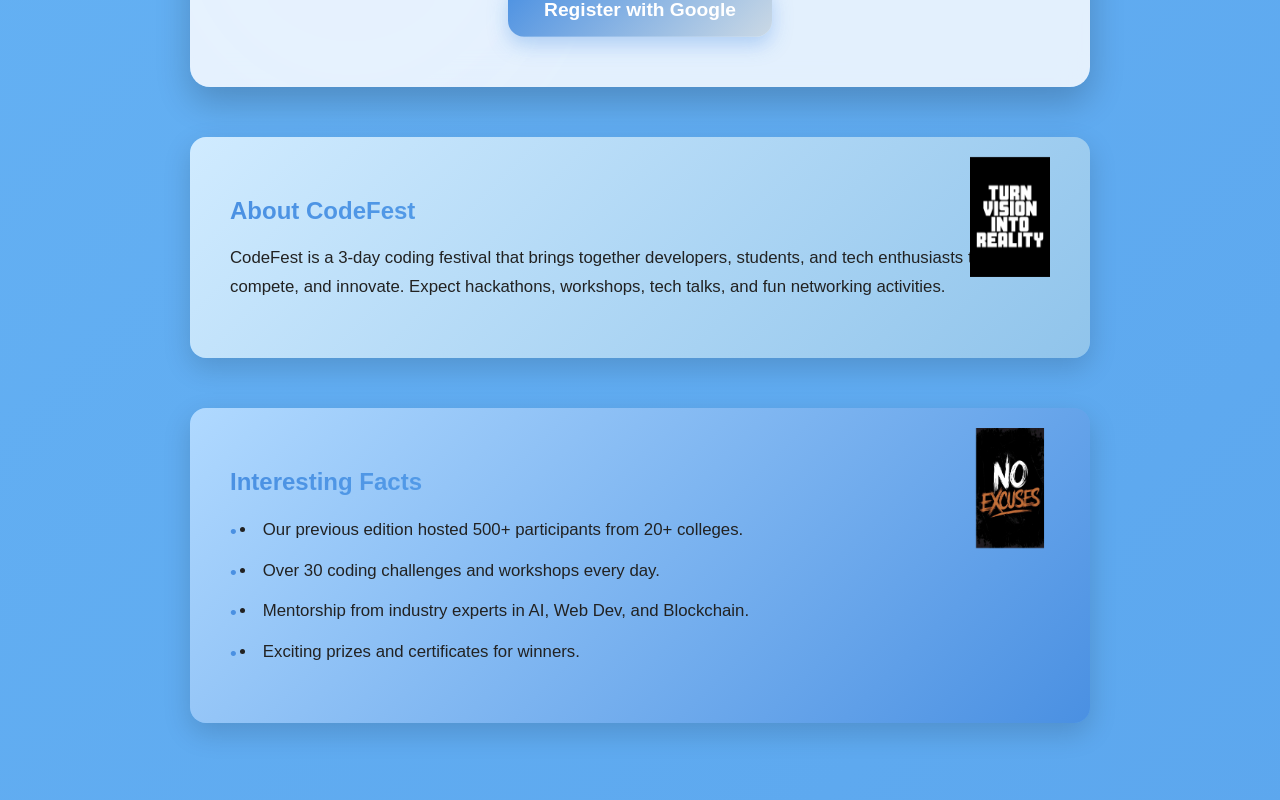
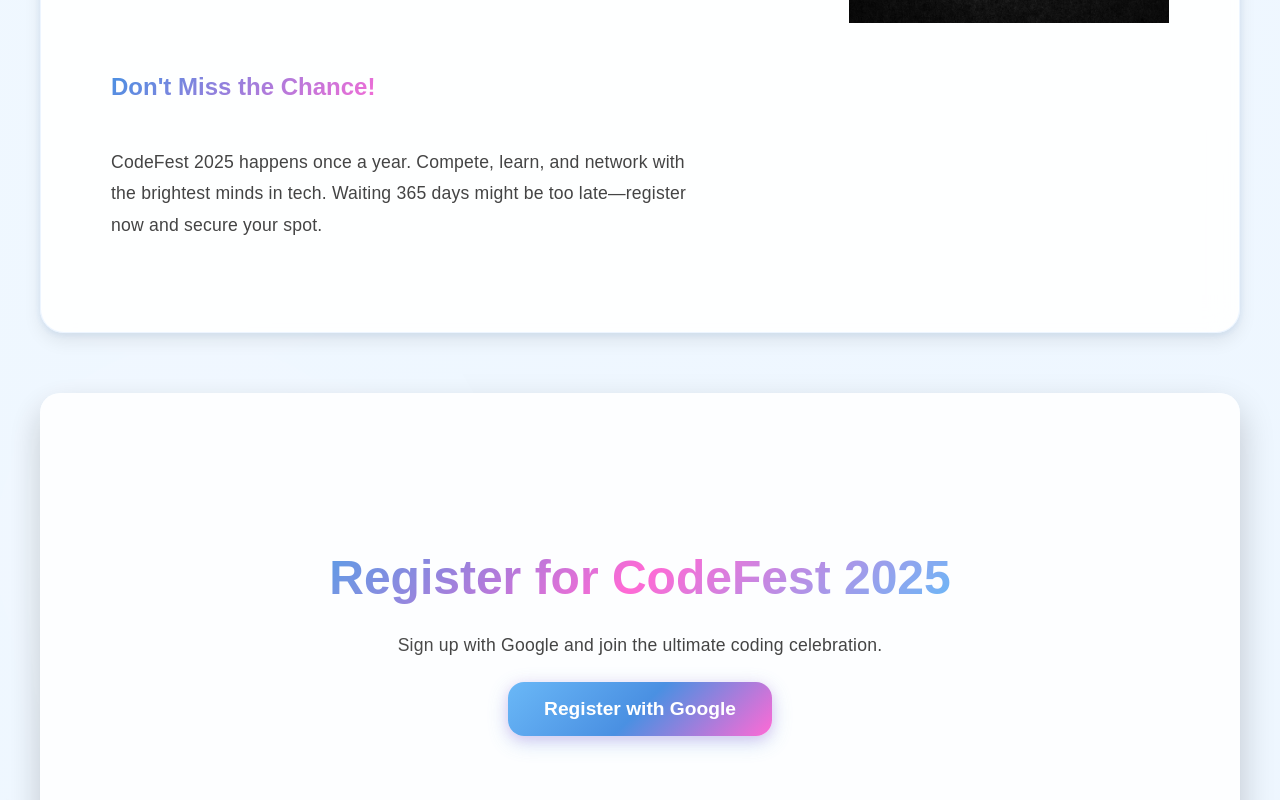
Before and after one commit to ARYANCY/landingpage, a React (Vite) app in the folder frontend/: page / in a window 1280 px wide. Shown: the part 620-1420 px from the top of the page. Built offline with nearby package versions, Linux system fonts and the light colour scheme; no server answers.

Commit message:
improvides styling

```diff
--- a/frontend/css/Login.css
+++ b/frontend/css/Login.css
@@ -4,6 +4,9 @@
   --accent-light-alt: #6AB8F7;
   --accent-dark: #ff7ee3;
   --accent-dark-alt: #7ab6ff;
+  --img-size: 320px;
+  --img-gap: 50px;
+  --section-pad: 70px;
 }
 
 [data-theme="dark"] {
@@ -17,7 +20,7 @@ body {
   background: linear-gradient(135deg, #D0E8FF, #6AB8F7, #4A90E2);
   background-size: 600% 600%;
   animation: gradientBG 20s ease infinite;
-  transition: all 0.3s ease;
+  transition: background 0.4s ease, color 0.4s ease;
 }
 
 [data-theme="dark"] body {
@@ -27,165 +30,173 @@ body {
 }
 
 @keyframes gradientBG {
-  0% { background-position: 0% 50%; }
-  50% { background-position: 100% 50%; }
-  100% { background-position: 0% 50%; }
+  0% { background-position: 0% 50% }
+  50% { background-position: 100% 50% }
+  100% { background-position: 0% 50% }
 }
 @keyframes gradientBGDark {
-  0% { background-position: 0% 50%; }
-  50% { background-position: 100% 50%; }
-  100% { background-position: 0% 50%; }
+  0% { background-position: 0% 50% }
+  50% { background-position: 100% 50% }
+  100% { background-position: 0% 50% }
 }
 
 .login-page {
-  max-width: 900px;
+  max-width: 1200px;
   margin: 0 auto;
   padding: 40px 20px;
-  transition: all 0.3s ease;
   position: relative;
   z-index: 1;
 }
 
+/* COMMON CARD SECTIONS */
 .cta-section,
 .highlight-section,
 .about-fest,
 .facts-section {
-  position: relative;
-  margin-bottom: 50px;
-  padding: 40px;
-  border-radius: 16px;
+  margin-bottom: 60px;
+  padding: var(--section-pad);
+  border-radius: 20px;
   backdrop-filter: blur(12px);
-  box-shadow: 0 10px 28px rgba(0,0,0,0.15);
-  transition: all 0.4s ease;
-  overflow: hidden;
+  box-shadow: 0 10px 28px rgba(0,0,0,0.2);
+  transition: transform 0.4s ease, box-shadow 0.4s ease;
+  min-height: 400px;
 }
 
-[data-theme="dark"] .cta-section,
-[data-theme="dark"] .highlight-section,
-[data-theme="dark"] .about-fest,
-[data-theme="dark"] .facts-section {
-  box-shadow: 0 10px 28px rgba(0,0,0,0.5);
+.highlight-section { background: linear-gradient(135deg, #E0F0FF, #B0D4F5) }
+.about-fest       { background: linear-gradient(135deg, #D0EBFF, #90C4EB) }
+.facts-section    { background: linear-gradient(135deg, #B0D9FF, #4A90E2) }
+
+[data-theme="dark"] .highlight-section { background: linear-gradient(135deg, #1A1F3C, #0A101F) }
+[data-theme="dark"] .about-fest       { background: linear-gradient(135deg, #10152A, #1B1F3B) }
+[data-theme="dark"] .facts-section    { background: linear-gradient(135deg, #121526, #0A0F1F) }
+
+.highlight-section:hover,
+.about-fest:hover,
+.facts-section:hover {
+  transform: translateY(-6px) scale(1.03);
+  box-shadow: 0 14px 30px rgba(74, 144, 226, 0.3);
 }
-
-.highlight-section { background: linear-gradient(135deg, #E0F0FF, #B0D4F5); }
-.about-fest { background: linear-gradient(135deg, #D0EBFF, #90C4EB); }
-.facts-section { background: linear-gradient(135deg, #B0D9FF, #4A90E2); }
-
-[data-theme="dark"] .highlight-section { background: linear-gradient(135deg, #1A1F3C, #0A101F); }
-[data-theme="dark"] .about-fest { background: linear-gradient(135deg, #10152A, #1B1F3B); }
-[data-theme="dark"] .facts-section { background: linear-gradient(135deg, #121526, #0A0F1F); }
 
 .cta-section h1,
 .highlight-section h2,
 .about-fest h2,
 .facts-section h2 {
-  font-weight: 700;
+  font-weight: 800;
   background: linear-gradient(135deg, #4A90E2, #6AB8F7);
   -webkit-background-clip: text;
   -webkit-text-fill-color: transparent;
-  transition: all 0.3s ease;
+  background-clip: text;
+  margin-top: 0;
 }
+
 [data-theme="dark"] .cta-section h1,
 [data-theme="dark"] .highlight-section h2,
 [data-theme="dark"] .about-fest h2,
 [data-theme="dark"] .facts-section h2 {
-  background: linear-gradient(135deg, #ff7ee3, #7ab6ff);
+  background: linear-gradient(135deg, var(--accent-dark), var(--accent-dark-alt));
   -webkit-background-clip: text;
   -webkit-text-fill-color: transparent;
-  background-clip: text;
 }
 
 .cta-section p,
 .highlight-section p,
 .about-fest p,
-.facts-section p,
-.facts-section ul {
-  font-size: 1.05rem;
-  line-height: 1.7;
-  color: #222;
-  transition: color 0.3s;
+.facts-section p {
+  font-size: 1.1rem;
+  line-height: 1.8;
+  letter-spacing: 0.3px;
+  margin: 10px 0 20px;
+  color: var(--text-color);
 }
 
 [data-theme="dark"] .cta-section p,
 [data-theme="dark"] .highlight-section p,
 [data-theme="dark"] .about-fest p,
-[data-theme="dark"] .facts-section p,
-[data-theme="dark"] .facts-section ul {
-  color: #eee;
+[data-theme="dark"] .facts-section p {
+  color: #ddd;
+}
+
+/* IMAGE + TEXT SECTIONS */
+.highlight-section,
+.about-fest {
+  display: grid;
+  grid-template-columns: 1fr var(--img-size);
+  align-items: center;
+  gap: var(--img-gap);
 }
 
 .section-image {
-  position: absolute;
-  width: 120px;
-  height: 120px;
+  width: 100%;
+  max-width: var(--img-size);
+  height: auto;
   object-fit: contain;
-  top: 20px;
-  transition: all 0.4s ease, transform 0.8s ease;
-  animation: float 5s ease-in-out infinite alternate;
-  z-index: 1;
+  transition: transform 0.3s ease;
+  cursor: pointer;
 }
-[data-theme="light"] .section-image { right: 20px; }
-[data-theme="dark"] .section-image { left: 20px; }
-@keyframes float {
-  0% { transform: translateY(0px); }
-  50% { transform: translateY(-12px) translateX(2px); }
-  100% { transform: translateY(0px); }
+.section-image:hover {
+  transform: scale(1.05);
+  filter: drop-shadow(0 6px 15px rgba(0,0,0,0.25));
 }
 
-.facts-section ul {
-  list-style: disc inside;
-  margin-top: 20px;
-  padding-left: 0;
+.section-content {
+  display: flex;
+  flex-direction: column;
+  justify-content: center;
+  gap: 16px;
+  max-width: 600px;
 }
-.facts-section li {
-  margin-bottom: 12px;
-  padding-left: 10px;
-  position: relative;
+
+/* ORDER SWAP (light → text left, dark → text right) */
+[data-theme="light"] .highlight-section .section-image,
+[data-theme="light"] .about-fest .section-image {
+  grid-column: 2;
 }
-.facts-section li::before {
-  content: "•";
-  position: absolute;
-  left: 0;
-  font-size: 1.2rem;
-  top: 0;
-  color: #4A90E2;
-  transition: color 0.3s;
+[data-theme="light"] .highlight-section .section-content,
+[data-theme="light"] .about-fest .section-content {
+  grid-column: 1;
 }
-[data-theme="dark"] .facts-section li::before { color: #ff7ee3; }
 
-.highlight-section:hover,
-.about-fest:hover,
-.facts-section:hover {
-  transform: translateY(-5px) scale(1.03);
-  box-shadow: 0 12px 28px rgba(74, 144, 226, 0.25);
+[data-theme="dark"] .highlight-section .section-image,
+[data-theme="dark"] .about-fest .section-image {
+  grid-column: 1;
+}
+[data-theme="dark"] .highlight-section .section-content,
+[data-theme="dark"] .about-fest .section-content {
+  grid-column: 2;
+}
+
+/* CTA */
+.cta-section,
+.facts-section {
+  display: flex;
+  flex-direction: column;
+  align-items: center;
+  justify-content: center;
+  text-align: center;
 }
 
 .cta-section {
-  text-align: center;
   background: rgba(255,255,255,0.85);
   border-radius: 20px;
   padding: 50px 30px;
   box-shadow: 0 15px 35px rgba(0,0,0,0.2);
   backdrop-filter: blur(15px);
-  overflow: hidden;
   position: relative;
-  animation: pulseBG 5s ease-in-out infinite alternate;
 }
 [data-theme="dark"] .cta-section {
   background: rgba(10,10,30,0.7);
   box-shadow: 0 15px 35px rgba(0,0,0,0.5);
-  animation: pulseBGDark 5s ease-in-out infinite alternate;
 }
 
 .cta-section::before {
   content: '';
   position: absolute;
-  width: 400px;
-  height: 400px;
+  width: 420px;
+  height: 420px;
   border-radius: 50%;
   background: rgba(255,255,255,0.15);
-  top: -50px;
-  left: -50px;
+  top: -60px;
+  left: -60px;
   filter: blur(60px);
   animation: glowCircle 8s ease-in-out infinite alternate;
   z-index: 0;
@@ -196,13 +207,12 @@ body {
 
 .cta-section h1 {
   font-size: 3rem;
+  margin-bottom: 15px;
   font-weight: 800;
-  margin-bottom: 15px;
-  animation: slideText 6s ease-in-out infinite alternate;
 }
 
 .cta-section button {
-  background: linear-gradient(135deg, #4A90E2, #cbd9e5);
+  background: linear-gradient(135deg, #4A90E2, #6AB8F7);
   color: #fff;
   padding: 16px 36px;
   font-size: 1.2rem;
@@ -210,9 +220,8 @@ body {
   border: none;
   border-radius: 16px;
   cursor: pointer;
-  transition: all 0.3s ease;
+  transition: transform 0.3s ease, box-shadow 0.3s ease, background 0.3s ease;
   box-shadow: 0 8px 20px rgba(74,144,226,0.35);
-  animation: bounceBtn 2s ease-in-out infinite;
 }
 [data-theme="dark"] .cta-section button {
   background: linear-gradient(135deg, #ff7ee3, #7ab6ff);
@@ -228,51 +237,116 @@ body {
   box-shadow: 0 14px 30px rgba(255,126,227,0.45);
 }
 
-@keyframes pulseBG {
-  0% { background: rgba(255,255,255,0.85); }
-  50% { background: rgba(230,240,255,0.9); }
-  100% { background: rgba(255,255,255,0.85); }
+/* FACTS */
+.facts-section ul {
+  list-style: none;
+  margin: 20px auto 0;
+  padding: 0;
+  max-width: 700px;
+  text-align: center;
 }
-@keyframes pulseBGDark {
-  0% { background: rgba(10,10,30,0.7); }
-  50% { background: rgba(20,20,50,0.75); }
-  100% { background: rgba(10,10,30,0.7); }
+.facts-section li {
+  font-size: 1.05rem;
+  margin-bottom: 14px;
+  padding-left: 22px;
+  position: relative;
+  line-height: 1.6;
+  display: inline-block;
+  text-align: left;
 }
-@keyframes slideText {
-  0% { transform: translateX(0px); }
-  50% { transform: translateX(5px); }
-  100% { transform: translateX(0px); }
+.facts-section li::before {
+  content: "◆";
+  position: absolute;
+  left: 0;
+  font-size: 0.9rem;
+  top: 4px;
+  color: var(--accent-light);
+  transition: color 0.3s ease;
 }
-@keyframes bounceBtn {
-  0% { transform: translateY(0); }
-  50% { transform: translateY(-6px); }
-  100% { transform: translateY(0); }
+[data-theme="dark"] .facts-section li::before {
+  color: var(--accent-dark);
 }
-@keyframes glowCircle {
-  0% { transform: translate(0,0) scale(1); opacity: 0.7; }
-  50% { transform: translate(20px,10px) scale(1.1); opacity: 0.9; }
-  100% { transform: translate(0,0) scale(1); opacity: 0.7; }
+.facts-section li:hover {
+  transform: translateX(6px);
+  transition: transform 0.3s ease;
 }
 
-@media (max-width: 992px) {
-  .cta-section h1 { font-size: 2.6rem; }
-  .highlight-section h2,
-  .about-fest h2,
-  .facts-section h2 { font-size: 2rem; }
+/* EFFECTS */
+@keyframes glowCircle {
+  0% { transform: translate(0,0) scale(1); opacity: 0.7 }
+  50% { transform: translate(20px,10px) scale(1.1); opacity: 0.9 }
+  100% { transform: translate(0,0) scale(1); opacity: 0.7 }
 }
-@media (max-width: 768px) {
-  .cta-section h1 { font-size: 2.2rem; }
-  .cta-section p { font-size: 1rem; }
+
+/* RESPONSIVE */
+@media (max-width: 900px) {
+  :root { --img-size: 250px; --img-gap: 30px }
+  .cta-section h1 { font-size: 2.2rem }
+  .cta-section p,
   .highlight-section p,
   .about-fest p,
-  .facts-section p { font-size: 1rem; }
-  .section-image { width: 90px; height: 90px; top: 10px; }
+  .facts-section p { font-size: 1rem }
 }
-@media (max-width: 480px) {
-  .cta-section h1 { font-size: 1.8rem; }
-  .cta-section p { font-size: 0.95rem; }
+@media (max-width: 600px) {
   .highlight-section,
-  .about-fest,
-  .facts-section { padding: 25px; }
-  .section-image { display: none; }
+  .about-fest {
+    display: flex;
+    flex-direction: column;
+    text-align: center;
+    padding: 30px 20px;
+  }
+  .section-image { order: -1; max-width: 180px; margin: 0 auto 20px }
+  .section-content { max-width: 100%; }
+  .cta-section h1 { font-size: 1.8rem }
 }
+
+/* 🌞 LIGHT MODE REFINEMENTS */
+[data-theme="light"] body {
+  background: linear-gradient(135deg, #fdfdfd, #f0f8ff, #e6f0ff);
+  background-size: 600% 600%;
+  animation: gradientBGLight 18s ease infinite;
+}
+@keyframes gradientBGLight {
+  0% { background-position: 0% 50% }
+  50% { background-position: 100% 50% }
+  100% { background-position: 0% 50% }
+}
+[data-theme="light"] .highlight-section,
+[data-theme="light"] .about-fest,
+[data-theme="light"] .facts-section {
+  background: rgba(255, 255, 255, 0.9);
+  border: 1px solid rgba(200, 220, 255, 0.3);
+  box-shadow: 0 8px 18px rgba(0,0,0,0.08),
+              0 2px 6px rgba(74,144,226,0.12);
+  backdrop-filter: blur(14px);
+  border-radius: 24px;
+}
+[data-theme="light"] h1,
+[data-theme="light"] h2 {
+  background: linear-gradient(135deg, #4A90E2, #ff6ad5, #6AB8F7);
+  -webkit-background-clip: text;
+  -webkit-text-fill-color: transparent;
+}
+[data-theme="light"] p {
+  color: #444;
+  font-weight: 400;
+  letter-spacing: 0.2px;
+}
+[data-theme="light"] .section-image:hover {
+  transform: scale(1.06) rotate(-1deg);
+  filter: drop-shadow(0 8px 20px rgba(74,144,226,0.25))
+          drop-shadow(0 4px 10px rgba(255,106,213,0.25));
+}
+[data-theme="light"] .cta-section button {
+  background: linear-gradient(135deg, #6AB8F7, #4A90E2, #ff6ad5);
+  color: #fff;
+  font-weight: 700;
+  box-shadow: 0 6px 20px rgba(74,144,226,0.3),
+              0 3px 12px rgba(255,106,213,0.25);
+}
+[data-theme="light"] .cta-section button:hover {
+  background: linear-gradient(135deg, #357abd, #ff4fb9);
+  transform: translateY(-6px) scale(1.1);
+  box-shadow: 0 10px 25px rgba(74,144,226,0.35),
+              0 5px 15px rgba(255,106,213,0.3);
+}
--- a/frontend/pages/Login.jsx
+++ b/frontend/pages/Login.jsx
@@ -1,74 +1,105 @@
-import React from 'react';
-import '../css/Login.css';
+import React, { useMemo, useState, useEffect } from "react";
+import "../css/Login.css";
 
 const Login = () => {
   const handleGoogleRegister = () => {
     window.location.href = `${import.meta.env.VITE_API_URL}/auth/google`;
   };
 
-  const images = {
-    cta: {
-      light: '/Now-or-Never.svg',
-      dark: '/download.svg',
-    },
+  const images = useMemo(
+    () => ({
       highlight: {
-      light: '/hi.jpg',
-      dark: '/d.jpg'
+        light: "/hi.jpg",
+        dark: "/d.jpg",
       },
       about: {
-      light: '/a.jpg',
-      dark: '/ab.jpg'
+        light: "/a.jpg",
+        dark: "/ab.jpg",
       },
-    facts: {
-      light: '/w.jpg',
-      dark: '/fa.jpg'
-    }
-  };
+    }),
+    []
+  );
 
-  const theme = document.documentElement.getAttribute('data-theme') || 'light';
+  const [theme, setTheme] = useState(
+    document.documentElement.getAttribute("data-theme")?.toLowerCase() || "light"
+  );
+
+  useEffect(() => {
+    const observer = new MutationObserver(() => {
+      const newTheme =
+        document.documentElement.getAttribute("data-theme")?.toLowerCase() ||
+        "light";
+      setTheme(newTheme);
+    });
+
+    observer.observe(document.documentElement, {
+      attributes: true,
+      attributeFilter: ["data-theme"],
+    });
+
+    return () => observer.disconnect();
+  }, []);
 
   return (
     <div className="login-page">
-
-
-
       <section className="highlight-section">
-        <img src={images.highlight[theme]} className="section-image" />
+        <img
+          src={images.highlight[theme]}
+          alt="Highlight"
+          className="section-image"
+          loading="lazy"
+        />
+         <div class="section-content">
             <h2>Don't Miss the Chance!</h2>
             <p>
-          CodeFest 2025 happens once a year. Compete, learn, and network with the brightest minds
-          in tech. Waiting 365 days might be too late—register now and secure your spot.
+              CodeFest 2025 happens once a year. Compete, learn, and network with the
+              brightest minds in tech. Waiting 365 days might be too late—register
+              now and secure your spot.
             </p>
+         </div>
+
       </section>
 
       <section className="cta-section">
-        <img src={images.cta[theme]}className="section-image" />
         <h1>Register for CodeFest 2025</h1>
-        <p>Sign up with Google and join the ultimate coding celebration</p>
-        <button onClick={handleGoogleRegister}>Register with Google</button>
+        <p>Sign up with Google and join the ultimate coding celebration.</p>
+        <button
+          onClick={handleGoogleRegister}
+          className="google-register-btn"
+        >
+          Register with Google
+        </button>
       </section>
 
       <section className="about-fest">
-        <img src={images.about[theme]} className="section-image" />
+        <img
+          src={images.about[theme]}
+          alt="About CodeFest"
+          className="section-image"
+          loading="lazy"
+        />
+        <div class="section-content">
           <h2>About CodeFest</h2>
           <p>
-          CodeFest is a 3-day coding festival that brings together developers, students, and
-          tech enthusiasts to learn, compete, and innovate. Expect hackathons, workshops,
-          tech talks, and fun networking activities.
+            CodeFest is a 3-day coding festival that brings together developers,
+            students, and tech enthusiasts to learn, compete, and innovate. Expect
+            hackathons, workshops, tech talks, and fun networking activities.
           </p>
+        </div>
+
       </section>
 
       <section className="facts-section">
-        <img src={images.facts[theme]}  className="section-image" />
         <h2>Interesting Facts</h2>
         <ul>
-          <li>Our previous edition hosted 500+ participants from 20+ colleges.</li>
-          <li>Over 30 coding challenges and workshops every day.</li>
-          <li>Mentorship from industry experts in AI, Web Dev, and Blockchain.</li>
+          <li>500+ participants from 20+ colleges in the last edition.</li>
+          <li>30+ coding challenges and workshops daily.</li>
+          <li>
+            Mentorship from industry experts in AI, Web Dev, and Blockchain.
+          </li>
           <li>Exciting prizes and certificates for winners.</li>
         </ul>
       </section>
-
     </div>
   );
 };
```
Lines whose indentation alone changed are shown as unchanged.
